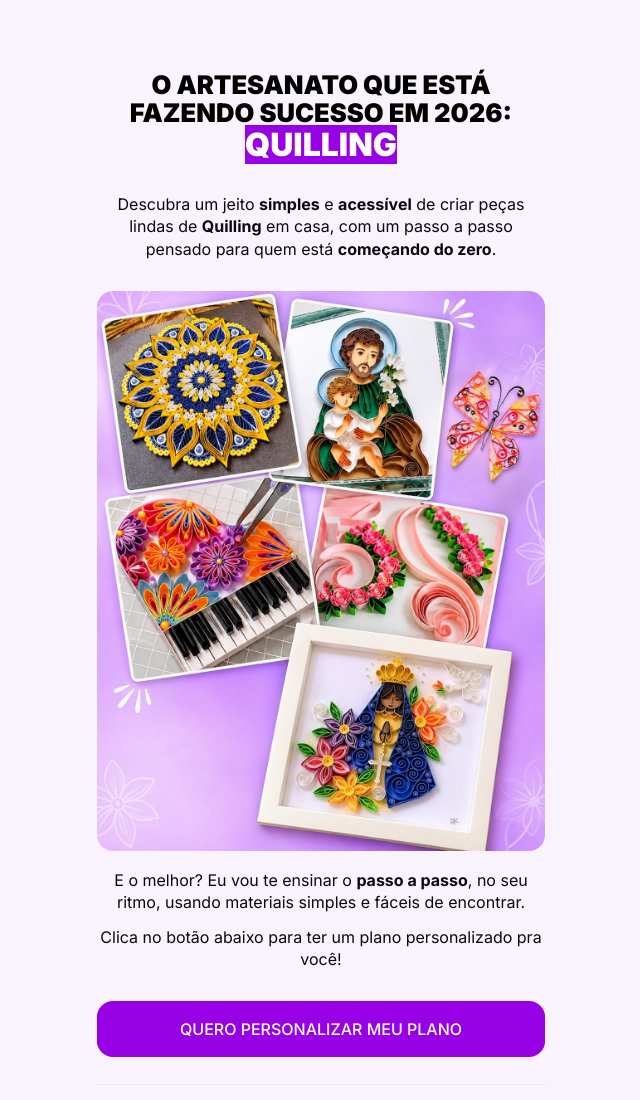
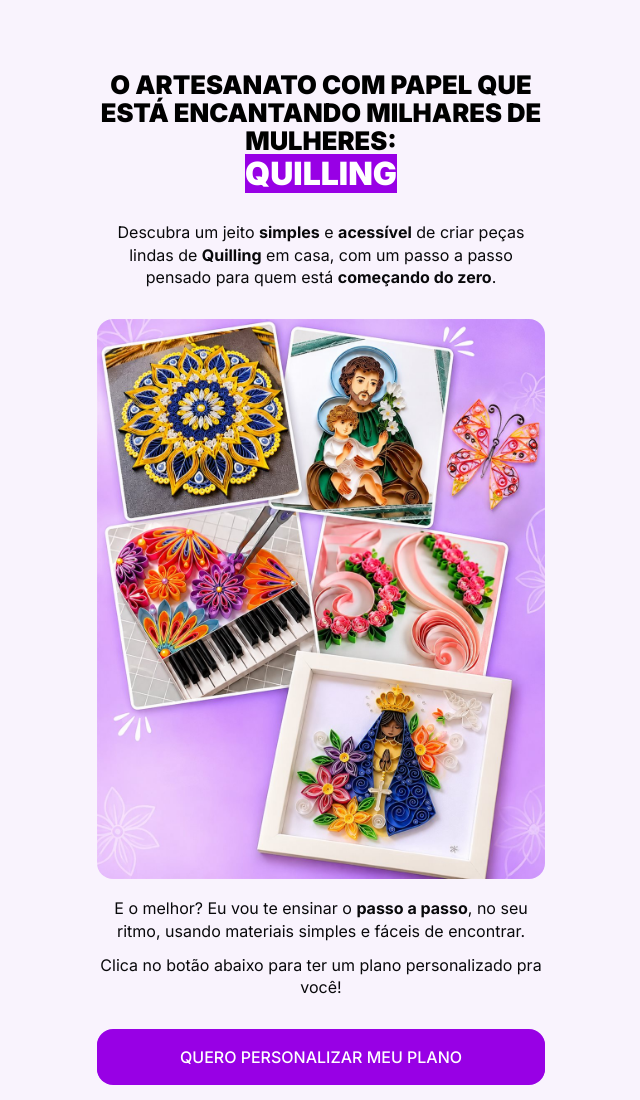
Before and after one commit to WeslyWHGS/PV-QUILING-GOOGLE, a plain HTML site: page index.html in a window 1280 px wide. Shown: the top 1100 px of the page, without its empty margins (319-959 px from the left). Drawn offline with Linux system fonts and the light colour scheme.

Commit message:
Update heading text for section 1 in index.html

```diff
--- a/index.html
+++ b/index.html
@@ -49,7 +49,7 @@
     <!-- ============ ETAPA 01 — CAPA ============ -->
     <section class="step active" data-step="1">
       <div class="text">
-        <h2>O ARTESANATO QUE ESTÁ FAZENDO SUCESSO EM 2026:</h2>
+        <h2>O ARTESANATO COM PAPEL QUE ESTÁ ENCANTANDO MILHARES DE MULHERES:</h2>
         <h1><span class="hl">QUILLING</span></h1>
       </div>
 
```
